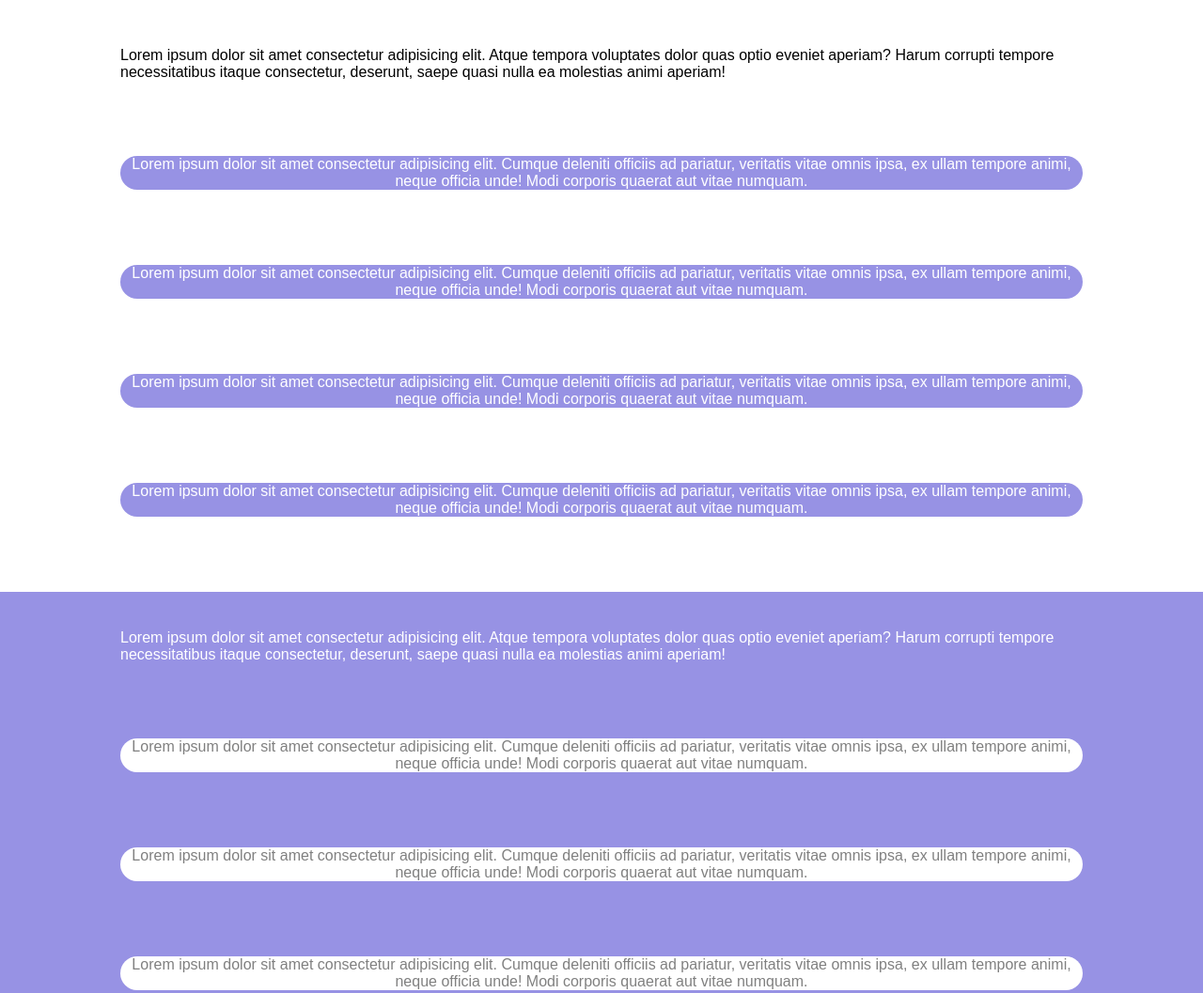
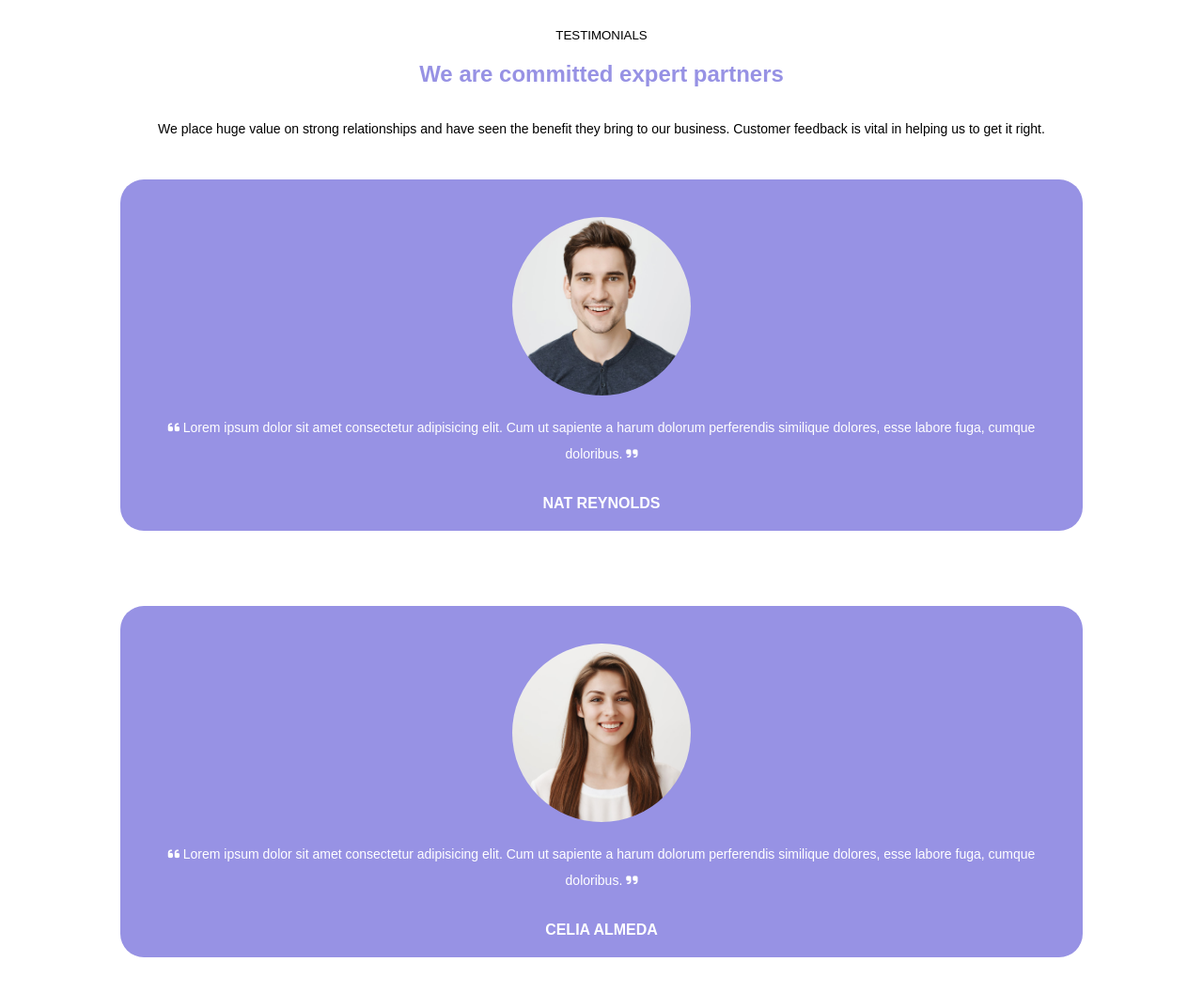
Before and after one commit to DarioGuastella/htmlcss-responsive-layout, a plain HTML site: page index.html in a window 1280 px wide. Shown: the part 4640-5697 px from the top of the page at 94% size. Drawn offline with Linux system fonts and the light colour scheme.

Commit message:
aggiunge contenuto main

```diff
--- a/css/style.css
+++ b/css/style.css
@@ -20,6 +20,10 @@ p {
 }
 
 i p{
+    font-weight: 300;
+}
+
+h5 {
     font-weight: 300;
 }
 
@@ -66,6 +70,33 @@ i p{
 .w-80 img {
     max-width: 100%;
 }
+
+/* PHOTO CARDS  */
+
+
+/* .box-image {
+    position: relative;
+    width: 200px; height:200px;
+    overflow: hidden;
+    border-radius: 50%;
+}
+.box-image img {
+    width: 100%;
+    height: auto;
+} */
+
+.circle-image{
+    border-radius: 50%;
+    overflow: hidden;
+    width: 190px;
+    height: 190px;
+    margin: 20px auto;
+  }
+  .circle-image img{
+    width:100%;
+    height:100%;
+    object-fit: cover;
+  }
 /***************************
 FOOTER
 ***************************/
--- a/css/utilities.css
+++ b/css/utilities.css
@@ -95,6 +95,7 @@ body {
 /* DIMENSIONI TESTO */
 
 .f-80 {font-size: 80px;}
+.fw-300 {font-weight: 300;}
 
 
 /* BORDER RADIUS */
--- a/index.html
+++ b/index.html
@@ -70,11 +70,51 @@
         <!-- TESTIMONIALS
          -->
          <section class="d-flex flex-col my-a40">
-            <div class="mt-30 w-80 my-a40">Lorem ipsum dolor sit amet consectetur adipisicing elit. Atque tempora voluptates dolor quas optio eveniet aperiam? Harum corrupti tempore necessitatibus itaque consectetur, deserunt, saepe quasi nulla ea molestias animi aperiam!</div>
-            <div class="mt-30 w-80 my-a40 bg-violet r-25 centered t-white">Lorem ipsum dolor sit amet consectetur adipisicing elit. Cumque deleniti officiis ad pariatur, veritatis vitae omnis ipsa, ex ullam tempore animi, neque officia unde! Modi corporis quaerat aut vitae numquam.</div>
-            <div class="mt-30 w-80 my-a40 bg-violet r-25 centered t-white">Lorem ipsum dolor sit amet consectetur adipisicing elit. Cumque deleniti officiis ad pariatur, veritatis vitae omnis ipsa, ex ullam tempore animi, neque officia unde! Modi corporis quaerat aut vitae numquam.</div>
-            <div class="mt-30 w-80 my-a40 bg-violet r-25 centered t-white">Lorem ipsum dolor sit amet consectetur adipisicing elit. Cumque deleniti officiis ad pariatur, veritatis vitae omnis ipsa, ex ullam tempore animi, neque officia unde! Modi corporis quaerat aut vitae numquam.</div>
-            <div class="mt-30 w-80 my-a40 bg-violet r-25 centered t-white">Lorem ipsum dolor sit amet consectetur adipisicing elit. Cumque deleniti officiis ad pariatur, veritatis vitae omnis ipsa, ex ullam tempore animi, neque officia unde! Modi corporis quaerat aut vitae numquam.</div>
+            <div class="w-80 m0a">
+                <h5 class="centered my-20">TESTIMONIALS</h5>
+                <h2 class="t-violet centered mb-30">We are committed expert partners</h2>
+                <p class="centered fw-300">We place huge value on strong relationships and have seen the benefit they bring to our business. Customer feedback is vital in helping us to get it right.</p>
+            </div>
+            <!-- TESTIMONIALS CARD START-->
+            <div class="mt-30 w-80 my-a40 bg-violet r-25 centered t-white p-20">
+                <div class="circle-image">
+                    <img src="img/testimonial1.jpg"/>
+                </div>
+                <p class="centered fw-300">
+                    <i class="fa-solid fa-quote-left"></i>
+                    Lorem ipsum dolor sit amet consectetur adipisicing elit. Cum ut sapiente a harum dolorum perferendis similique dolores, esse labore fuga, cumque doloribus.
+                    <i class="fa-solid fa-quote-right"></i>
+                </p>
+                <h4 class="centered mt-30">NAT REYNOLDS</h4>
+            </div>
+            <!-- TESTIMONIALS CARD END -->
+            <!-- TESTIMONIALS CARD START-->
+            <div class="mt-30 w-80 my-a40 bg-violet r-25 centered t-white p-20">
+                <div class="circle-image">
+                    <img src="img/testimonial2.jpg"/>
+                </div>
+                <p class="centered fw-300">
+                    <i class="fa-solid fa-quote-left"></i>
+                    Lorem ipsum dolor sit amet consectetur adipisicing elit. Cum ut sapiente a harum dolorum perferendis similique dolores, esse labore fuga, cumque doloribus.
+                    <i class="fa-solid fa-quote-right"></i>
+                </p>
+                <h4 class="centered mt-30">CELIA ALMEDA</h4>
+            </div>
+            <!-- TESTIMONIALS CARD END -->
+            <!-- TESTIMONIALS CARD START-->
+            <div class="mt-30 w-80 my-a40 bg-violet r-25 centered t-white p-20">
+                <div class="circle-image">
+                    <img src="img/testimonial3.jpg"/>
+                </div>
+                <p class="centered fw-300">
+                    <i class="fa-solid fa-quote-left"></i>
+                    Lorem ipsum dolor sit amet consectetur adipisicing elit. Cum ut sapiente a harum dolorum perferendis similique dolores, esse labore fuga, cumque doloribus.
+                    <i class="fa-solid fa-quote-right"></i>
+                </p>
+                <h4 class="centered mt-30">BOB ROBERTS</h4>
+            </div>
+            <!-- TESTIMONIALS CARD END -->
+
         </section>
         <!-- BENEFITS
          -->
```
